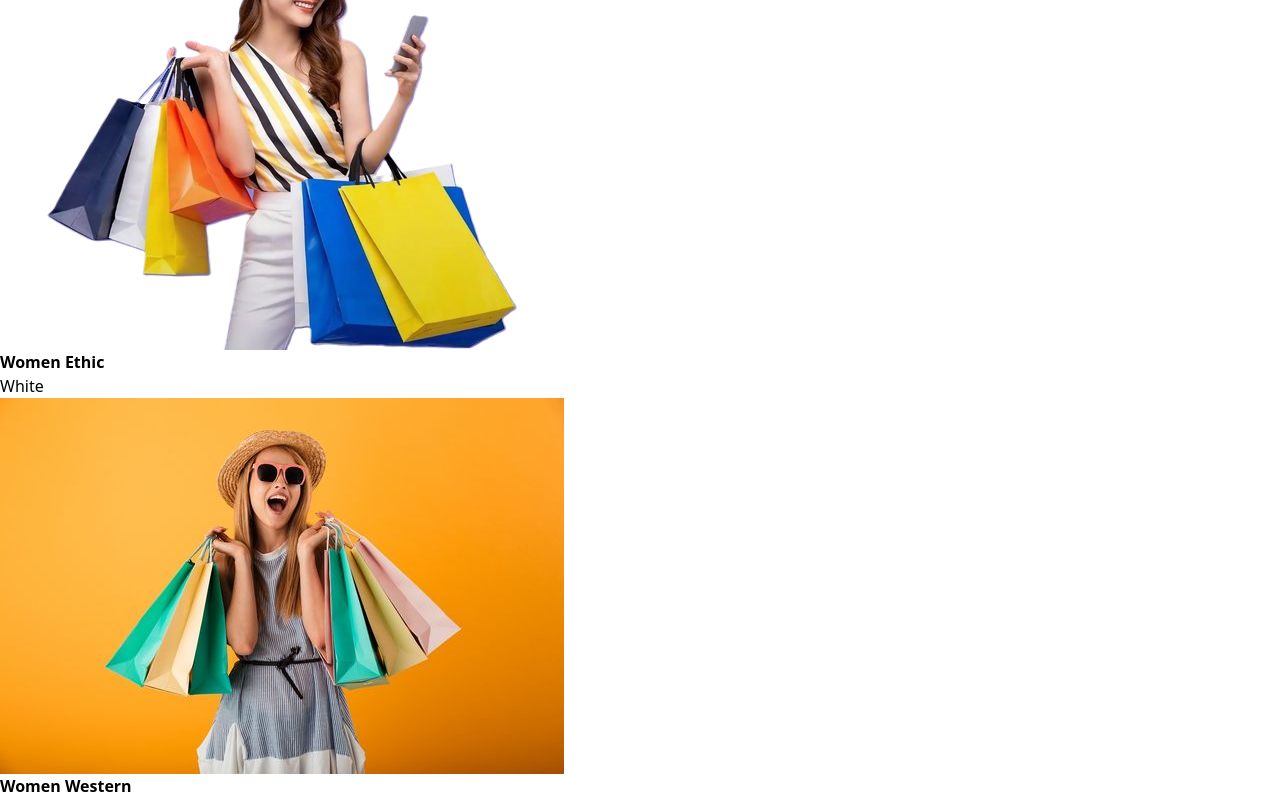
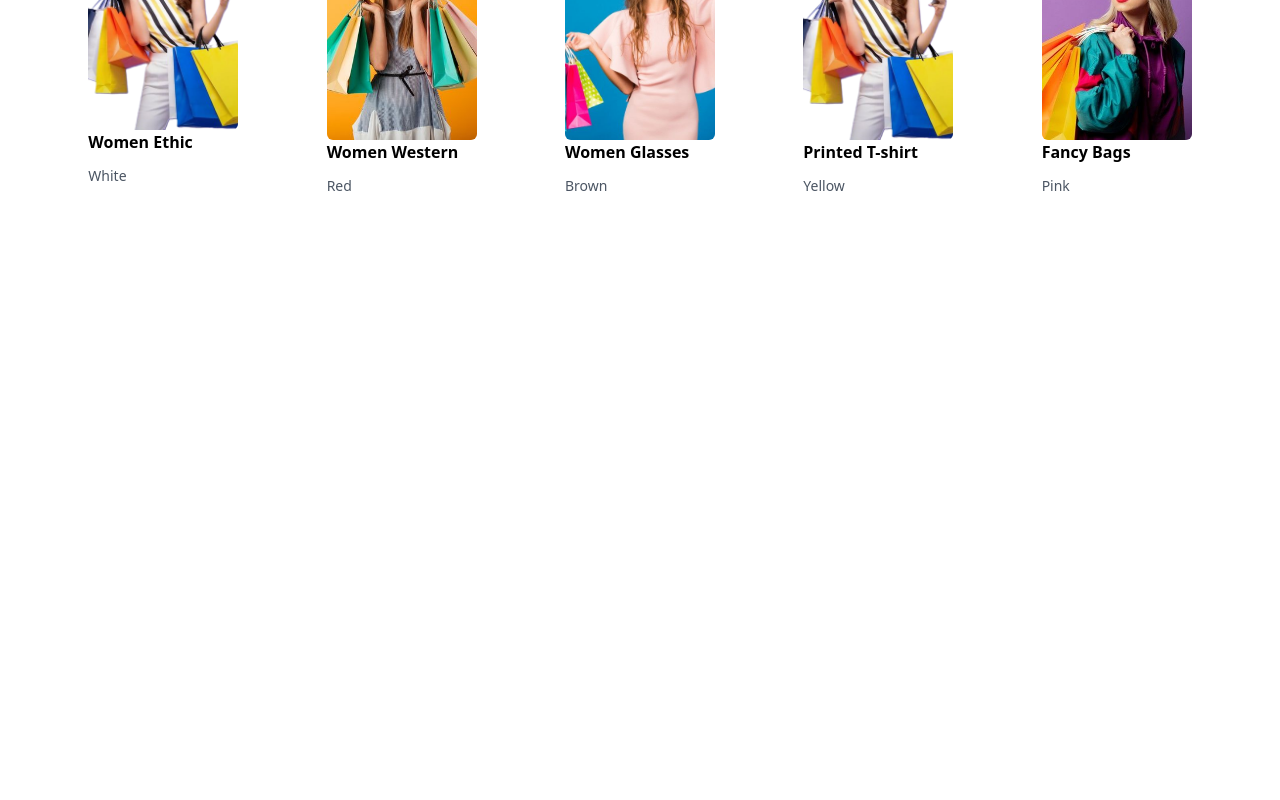
Before and after one commit to Kkebuka/shop-et, a React (Create React App) app: page / in a window 1280 px wide. Shown: the part 820-1620 px from the top of the page. After the commit the page ends 1016 px from the top, so only its background shows below. Built offline with nearby package versions, Linux system fonts and the light colour scheme.

Commit message:
added cards to the site

```diff
--- a/src/components/TopGridView.js
+++ b/src/components/TopGridView.js
@@ -1,37 +1,49 @@
 import React from "react";
 import women from "../assets/women/women.png";
 import women2 from "../assets/women/women2.jpg";
-// import women3 from "../assets/women/women3.png";
-import women4 from "../assets/women/women4.png";
+import women3 from "../assets/women/women3.jpg";
+import women4 from "../assets/women/women4.jpg";
 import women5 from "../assets/hero/women.png";
 
+console.log(women);
 function TopGridView() {
   const gridProperty = [
     { id: 0, title: "Women Ethic", color: "White", image: women, rating: "" },
-    { id: 1, title: "Women Western", color: "Red", image: women2, rating: "" },
+    {
+      id: 1,
+      title: "Women Western",
+      color: "Red",
+      image: women2,
+      rating: "",
+    },
     {
       id: 2,
       title: "Women Glasses",
       color: "Brown",
-      image: women2,
+      image: women3,
       rating: "",
     },
     {
       id: 3,
       title: "Printed T-shirt",
       color: "Yellow",
-      image: women4,
+      image: women5,
       rating: "",
     },
-    { id: 4, title: "Fancy Bags", color: "Pink", image: women5, rating: "" },
+    { id: 4, title: "Fancy Bags", color: "Pink", image: women4, rating: "" },
   ];
   return (
-    <div>
+    <div className="container mx-auto flex flex-col items-center space-y-5 lg:flex-row lg:justify-evenly">
       {gridProperty.map((single) => (
-        <div key={single.id}>
-          <img src={single.image} alt="" />
-          <strong>{single.title}</strong>
-          <p>{single.color}</p>
+        <div className="space-y-3">
+          <img
+            src={single.image}
+            alt=""
+            key={single.id}
+            className="w-[150px] h-[220px] object-cover rounded-md"
+          />
+          <strong className="font-semibold">{single.title}</strong>
+          <p className="text-sm text-gray-600">{single.color}</p>
         </div>
       ))}
     </div>
```
